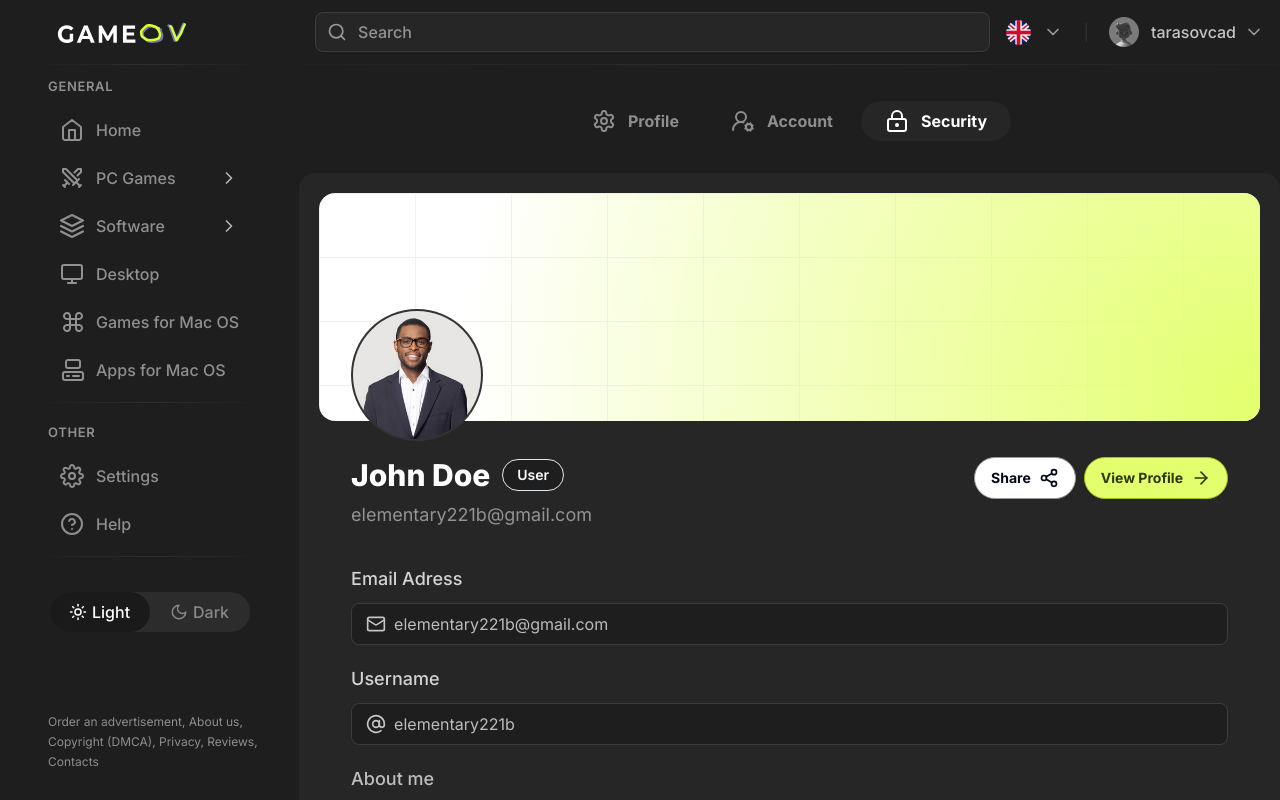
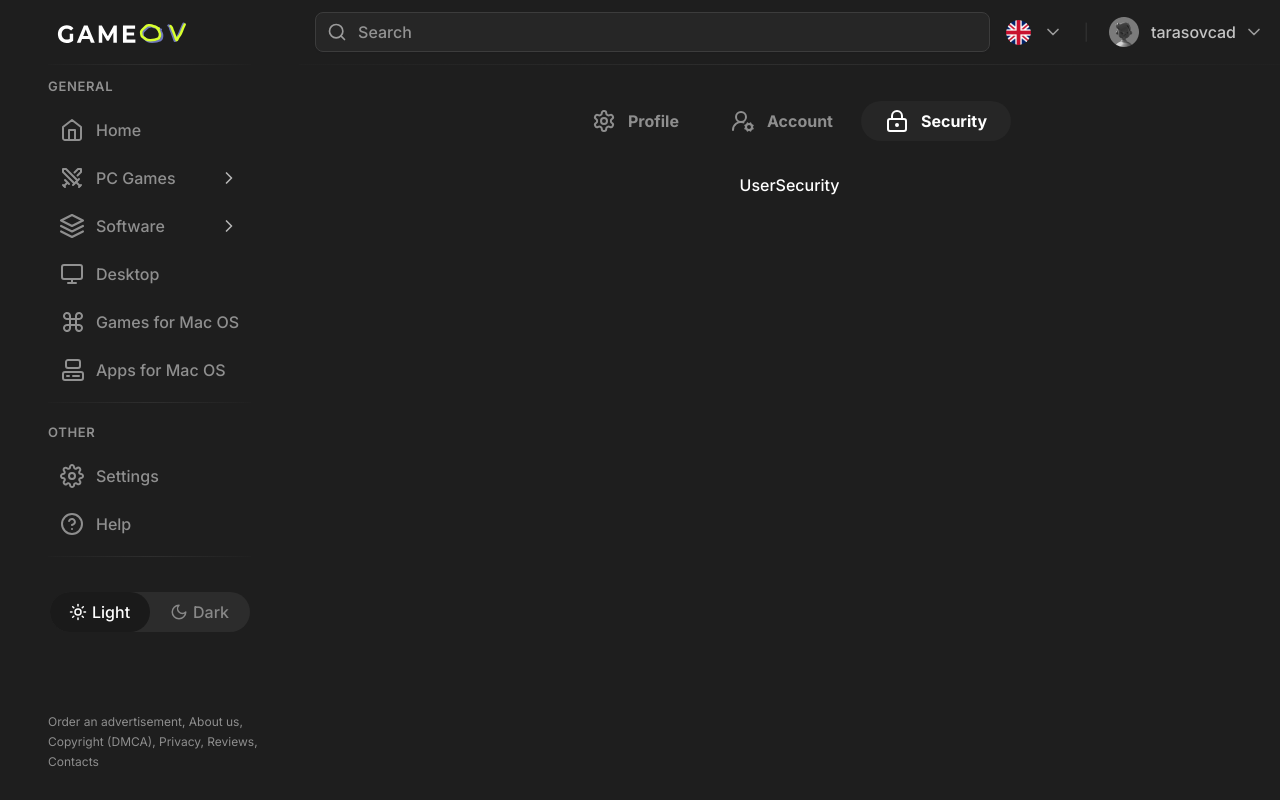
Before and after one commit to tarasovcad/gameov, a Next.js app: page /profile in a window 1280 px wide. Both pictures are taken after a click on the button "Security". Shown: the top 800 px of the page. Built offline with nearby package versions, Linux system fonts and the light colour scheme.

Commit message:
feat: add working tabs to profile page

```diff
--- a/src/app/profile/page.tsx
+++ b/src/app/profile/page.tsx
@@ -1,14 +1,22 @@
-import UserMainProfile from "@/components/userProfile/userMainProfile";
-import UserProfileTabs from "@/components/userProfile/userProfileTabs";
-import React from "react";
+"use client";
+import UserAccount from "@/components/userProfile/UserAccount";
+import UserProfile from "@/components/userProfile/UserProfile";
+import UserProfileTabs from "@/components/userProfile/UserProfileTabs";
+import UserSecurity from "@/components/userProfile/UserSecurity";
 
-const page = () => {
+import React, {useState} from "react";
+
+const Profile = () => {
+  const [tabs, setTabs] = useState<string>("Profile");
+  console.log(tabs);
   return (
     <div className="pt-9 flex flex-col items-center">
-      <UserProfileTabs />
-      <UserMainProfile />
+      <UserProfileTabs setTabs={setTabs} />
+      {tabs === "Profile" && <UserProfile />}
+      {tabs === "Account" && <UserAccount />}
+      {tabs === "Security" && <UserSecurity />}
     </div>
   );
 };
 
-export default page;
+export default Profile;
--- a/src/components/userProfile/userMainProfile.tsx
+++ b/src/components/userProfile/UserAccount.tsx
@@ -4,7 +4,7 @@ import {InputFocusBlur} from "../ui/InputFoculesBlur";
 import {AtSign, Mail} from "lucide-react";
 import DropZone from "../ui/DropZone";
 import ProfileButton from "../ui/ProfileButton";
-const UserMainProfile = () => {
+const UserAccount = () => {
   return (
     <div className="w-full  bg-[#262626] rounded-2xl">
       <div className="p-[20px]">
@@ -108,6 +108,6 @@ const UserMainProfile = () => {
   );
 };
 
-export default UserMainProfile;
+export default UserAccount;
 
 //
--- /dev/null
+++ b/src/components/userProfile/UserProfile.tsx
@@ -0,0 +1,11 @@
+import React from "react";
+
+const UserProfile = () => {
+  return (
+    <div>
+      <h1 className="text-white">UserProfile</h1>
+    </div>
+  );
+};
+
+export default UserProfile;
--- /dev/null
+++ b/src/components/userProfile/UserSecurity.tsx
@@ -0,0 +1,11 @@
+import React from "react";
+
+const UserSecurity = () => {
+  return (
+    <div>
+      <h1 className="text-white">UserSecurity</h1>
+    </div>
+  );
+};
+
+export default UserSecurity;
--- a/src/components/userProfile/userProfileTabs.tsx
+++ b/src/components/userProfile/userProfileTabs.tsx
@@ -1,6 +1,6 @@
 "use client";
 import {motion} from "framer-motion";
-import {useState} from "react";
+import {useEffect, useState} from "react";
 
 import {userTabs} from "@/data/UserProfileTabs";
 
@@ -32,8 +32,13 @@ const Tab = ({label, selected, setSelected, component}: TabProps) => {
   );
 };
 
-const UserProfileTabs = () => {
+const UserProfileTabs = ({setTabs}: {setTabs: (text: string) => void}) => {
   const [selected, setSelected] = useState<string>(userTabs[0].label);
+  useEffect(() => {
+    console.log(selected);
+    setTabs(selected);
+  }, [selected, setTabs]);
+
   return (
     <div className="mb-8 flex flex-wrap items-center gap-1">
       {userTabs.map((tab, index) => (
```
